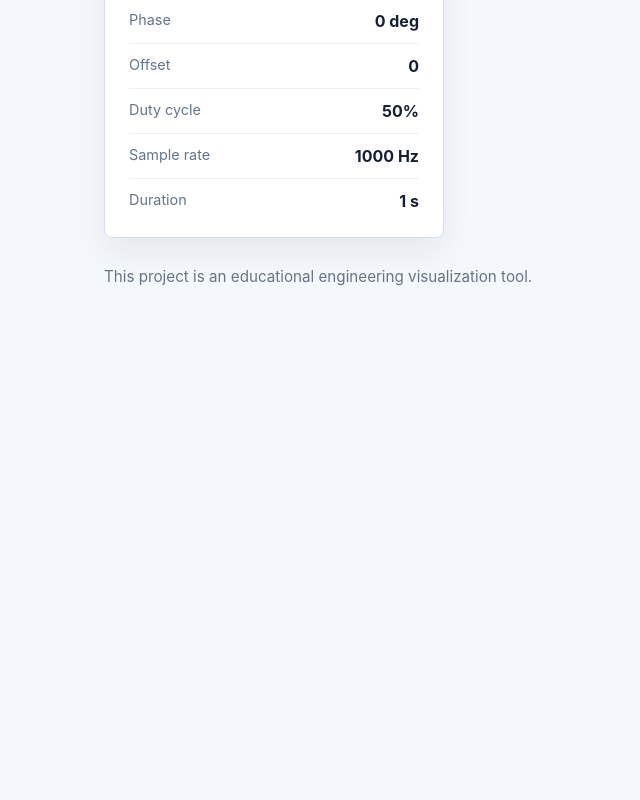
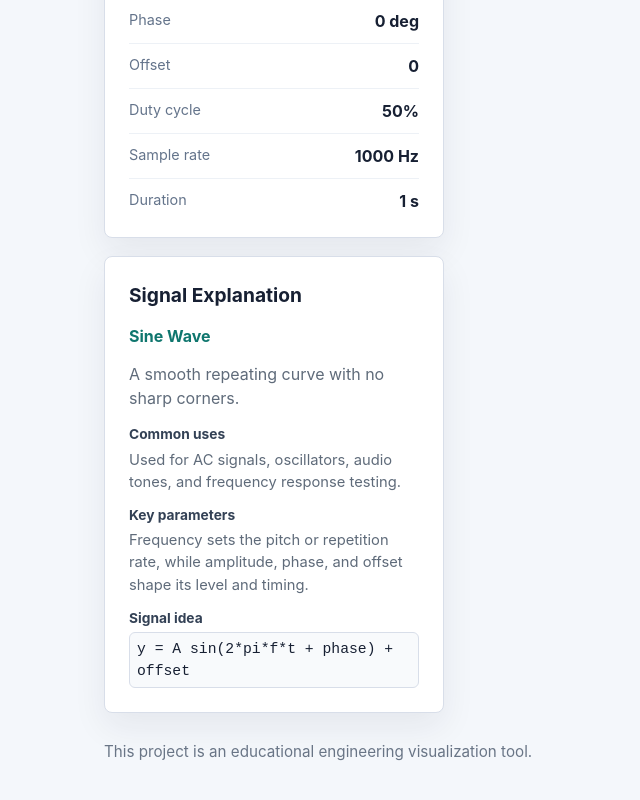
Before and after one commit to hychaw/signal-generator-visualizer, a React (Vite) app: page / in a window 1280 px wide. Shown: the part 963-1763 px from the top of the page, without its empty margins (0-640 px from the left). Before the commit the page ends 1300 px from the top, so only its background shows below. Built offline with nearby package versions, Linux system fonts and the light colour scheme.

Commit message:
Add signal explanation panel

```diff
--- a/src/App.css
+++ b/src/App.css
@@ -144,6 +144,56 @@
   margin-bottom: 14px;
 }
 
+.explanation-panel h2 {
+  margin-bottom: 14px;
+}
+
+.explanation-content {
+  display: grid;
+  gap: 14px;
+}
+
+.explanation-content h3 {
+  margin: 0;
+  color: #0f766e;
+  font-size: 1rem;
+}
+
+.explanation-list {
+  display: grid;
+  gap: 12px;
+  margin: 0;
+}
+
+.explanation-list div {
+  display: grid;
+  gap: 4px;
+}
+
+.explanation-list dt {
+  color: #334155;
+  font-size: 0.86rem;
+  font-weight: 700;
+}
+
+.explanation-list dd {
+  margin: 0;
+  color: #5f6b7a;
+  font-size: 0.92rem;
+  line-height: 1.5;
+}
+
+.explanation-list code {
+  display: inline-block;
+  max-width: 100%;
+  border: 1px solid #d8dee9;
+  border-radius: 6px;
+  background: #f8fafc;
+  color: #172033;
+  padding: 5px 7px;
+  white-space: normal;
+}
+
 .parameter-list {
   display: grid;
   gap: 10px;
--- a/src/App.tsx
+++ b/src/App.tsx
@@ -3,6 +3,7 @@ import "./App.css";
 
 import ParameterSummary from "./components/ParameterSummary";
 import SignalControls from "./components/SignalControls";
+import SignalExplanation from "./components/SignalExplanation";
 import WaveformPanel from "./components/WaveformPanel";
 import { generateSignal } from "./lib/signalGenerators";
 import {
@@ -41,6 +42,7 @@ function App() {
             onParametersChange={updateParameters}
           />
           <ParameterSummary parameters={parameters} />
+          <SignalExplanation signalType={parameters.type} />
         </div>
 
         <WaveformPanel data={signalData} />
--- /dev/null
+++ b/src/components/SignalExplanation.tsx
@@ -0,0 +1,87 @@
+import type { SignalType } from "../lib/signalTypes";
+
+interface SignalExplanationProps {
+  signalType: SignalType;
+}
+
+interface SignalExplanationContent {
+  title: string;
+  appearance: string;
+  uses: string;
+  keyParameters: string;
+  signalIdea: string;
+}
+
+const SIGNAL_EXPLANATIONS: Record<SignalType, SignalExplanationContent> = {
+  sine: {
+    title: "Sine Wave",
+    appearance: "A smooth repeating curve with no sharp corners.",
+    uses: "Used for AC signals, oscillators, audio tones, and frequency response testing.",
+    keyParameters: "Frequency sets the pitch or repetition rate, while amplitude, phase, and offset shape its level and timing.",
+    signalIdea: "y = A sin(2*pi*f*t + phase) + offset",
+  },
+  square: {
+    title: "Square Wave",
+    appearance: "A two-level waveform that jumps between high and low values.",
+    uses: "Used for digital clocks, switching circuits, timing signals, and logic testing.",
+    keyParameters: "Frequency and duty cycle control the timing; amplitude and offset set the high and low levels.",
+    signalIdea: "Switches between +A and -A based on the duty cycle.",
+  },
+  triangle: {
+    title: "Triangle Wave",
+    appearance: "A straight-line rise followed by a straight-line fall.",
+    uses: "Used in modulation, waveform testing, function generators, and control experiments.",
+    keyParameters: "Frequency controls how fast it ramps, and amplitude controls the ramp range.",
+    signalIdea: "Ramps linearly between -A and +A.",
+  },
+  sawtooth: {
+    title: "Sawtooth Wave",
+    appearance: "A ramp that climbs steadily, then snaps back sharply.",
+    uses: "Used in sweep circuits, scanning systems, synchronization, and sound synthesis.",
+    keyParameters: "Frequency controls reset timing, while amplitude and offset set the ramp span.",
+    signalIdea: "Ramps from -A to +A, then resets.",
+  },
+  pulse: {
+    title: "Pulse Wave",
+    appearance: "An on/off waveform with a controllable on-time.",
+    uses: "Used for PWM, motor control, LED dimming, switching supplies, and duty-cycle experiments.",
+    keyParameters: "Duty cycle is most important because it sets how long the signal stays on during each period.",
+    signalIdea: "Switches between 0 and A based on the duty cycle.",
+  },
+};
+
+function SignalExplanation({ signalType }: SignalExplanationProps) {
+  const explanation = SIGNAL_EXPLANATIONS[signalType];
+
+  return (
+    <section
+      className="panel explanation-panel"
+      aria-labelledby="explanation-title"
+    >
+      <h2 id="explanation-title">Signal Explanation</h2>
+      <div className="explanation-content">
+        <h3>{explanation.title}</h3>
+        <p>{explanation.appearance}</p>
+
+        <dl className="explanation-list">
+          <div>
+            <dt>Common uses</dt>
+            <dd>{explanation.uses}</dd>
+          </div>
+          <div>
+            <dt>Key parameters</dt>
+            <dd>{explanation.keyParameters}</dd>
+          </div>
+          <div>
+            <dt>Signal idea</dt>
+            <dd>
+              <code>{explanation.signalIdea}</code>
+            </dd>
+          </div>
+        </dl>
+      </div>
+    </section>
+  );
+}
+
+export default SignalExplanation;
```
